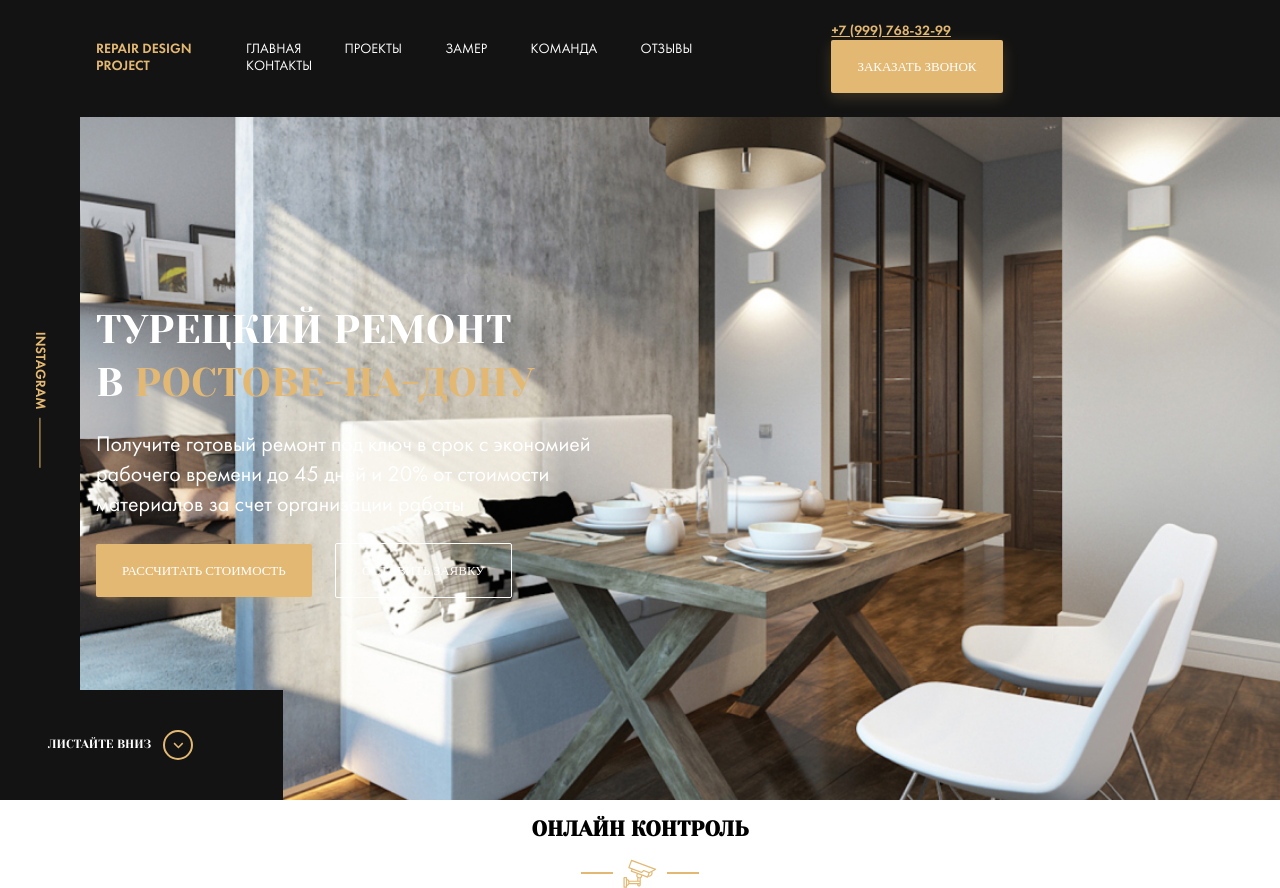
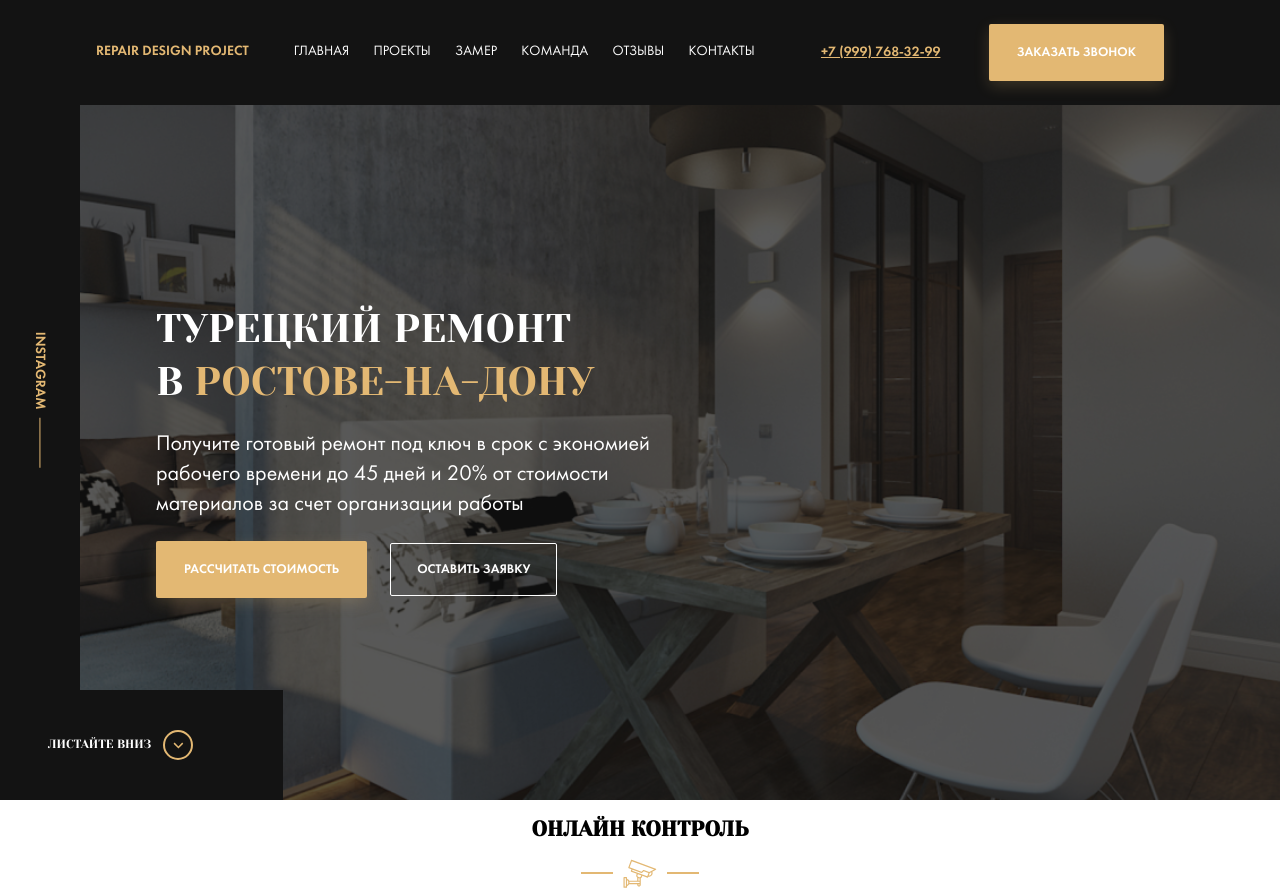
Before and after one commit to Evgeniy10/housing-renovation, a PHP site: page / in a window 1280 px wide. Run offline with PHP 8.4, Linux system fonts and the light colour scheme.

Commit message:
refact: make adaptive layout for header end hero

```diff
--- a/css/style.css
+++ b/css/style.css
@@ -319,13 +319,14 @@ template {
   display: none; }
 
 .button {
-  /* padding: 13px 20px; */
   border: none;
   border-radius: 2px;
-  text-transform: uppercase; }
+  text-transform: uppercase;
+  font-size: 0.93rem; }
   .button:hover {
     cursor: pointer; }
   .button--primary {
+    padding: 13px 20px;
     background-color: #E3B873;
     color: #fff;
     box-shadow: 0px 5px 15px rgba(227, 184, 115, 0.2);
@@ -333,6 +334,7 @@ template {
     .button--primary:hover {
       box-shadow: none; }
   .button--outline {
+    padding: 12px 20px;
     border: 1px solid #fff;
     background-color: transparent;
     color: #fff; }
@@ -345,9 +347,12 @@ template {
 *, *:before, *:after {
   box-sizing: border-box; }
 
+html {
+  font-size: 14px; }
+
 body {
   font-family: 'Futura Book', sans-serif;
-  font-size: 14px; }
+  font-size: 1rem; }
 
 .section-title {
   text-align: center;
@@ -388,7 +393,7 @@ body {
   text-decoration: none;
   color: #fff;
   text-transform: uppercase;
-  margin-right: 40px;
+  margin-right: 2.85rem;
   transition: color 0.2s; }
   .nav__item:hover {
     color: #E3B873; }
@@ -407,7 +412,7 @@ body {
   font-size: 14px;
   line-height: 16px; }
 
-.button {
+.button--primary {
   font-family: 'Futura DemiC';
   font-size: 13px;
   line-height: 15px; }
@@ -422,11 +427,20 @@ body {
   background: #131313 url("../img/hero-bg.jpg") no-repeat center/cover;
   height: 100vh;
   color: #fff; }
+  .hero::before {
+    content: '';
+    position: absolute;
+    top: 0;
+    left: 0;
+    width: 100%;
+    height: 100%;
+    background: rgba(19, 19, 19, 0.7); }
   .hero__content {
     position: relative;
-    max-width: 670px; }
+    max-width: 47.85rem;
+    margin-left: 4.28rem; }
   .hero__text {
-    font-size: 22px;
+    font-size: 1.57rem;
     max-width: 500px;
     line-height: 30px; }
   .hero__instagram {
@@ -443,9 +457,6 @@ body {
     display: flex;
     align-items: center;
     justify-content: center;
-    left: 0;
-    bottom: 0;
-    padding: 40px 90px 40px 48px;
     font-family: 'Yeseva One';
     font-weight: normal;
     font-size: 12px;
@@ -490,7 +501,7 @@ body {
   margin: 0;
   font-family: 'Yeseva One', cursive;
   text-transform: uppercase;
-  font-size: 40px;
+  font-size: 2.857rem;
   font-style: normal;
   font-weight: normal;
   line-height: 53px; }
@@ -498,17 +509,55 @@ body {
     color: #E3B873; }
 
 .button {
-  font-family: 'Futura Demi';
+  font-family: 'Futura DemiC';
   font-weight: 500;
   font-size: 13px;
   line-height: 15px;
   margin-right: 20px;
-  padding: 17px 26px;
-  padding: 19px 26px 19px 26px; }
+  padding: 18px 26px 18px 26px; }
+  .button--primary {
+    border: 2px solid #E3B873;
+    padding: 19px 26px 19px 26px; }
 
-*, *:before, *:after {
-  box-sizing: border-box; }
+@media screen and (max-width: 1345px) {
+  .nav__item {
+    margin-right: 1.5rem; } }
 
-body {
-  font-family: 'Futura Book', sans-serif;
-  font-size: 14px; }
+@media screen and (max-width: 1200px) {
+  html {
+    font-size: 12px; }
+  .nav__item {
+    margin-right: 1rem; } }
+
+@media screen and (max-width: 992px) {
+  .nav {
+    display: none; }
+  .hero__instagram {
+    display: none; }
+  .hero__content {
+    margin-left: 0; } }
+
+@media screen and (max-width: 570px) {
+  .contacts__phone {
+    margin-right: 0;
+    color: #fff;
+    text-decoration: none; }
+  .contacts__button {
+    display: none; }
+  .title {
+    font-size: 1.64rem; }
+  .hero__scroll-down {
+    display: none; }
+  .hero__content {
+    max-width: 22.86rem; }
+  .hero__text {
+    font-size: 1.29rem;
+    margin-bottom: 2.28rem; }
+  .hero__button {
+    display: block;
+    min-width: 22.86rem;
+    margin-bottom: 1.85rem; } }
+
+@media screen and (max-height: 609px) {
+  .hero__scroll-down {
+    display: none; } }
--- a/sass/_interface.sass
+++ b/sass/_interface.sass
@@ -3,6 +3,8 @@
   border: none
   border-radius: 2px
   text-transform: uppercase
+  font-size: 0.93rem
+  // font-family: 'Futura DemiC';
   &:hover
     cursor: pointer
 
--- /dev/null
+++ b/sass/_media.sass
@@ -0,0 +1,48 @@
+@media screen and ( max-width: 1345px )
+  .nav
+    &__item
+      margin-right: 1.5rem
+
+@media screen and ( max-width: 1200px )
+  html
+    font-size: 12px
+  .nav
+    &__item
+      margin-right: 1rem
+
+@media screen and ( max-width: 992px )
+  .nav
+    display: none
+  .hero
+    &__instagram
+      display: none
+    &__content
+      margin-left: 0
+
+@media screen and ( max-width: 570px )
+  .contacts
+    &__phone
+      margin-right: 0
+      color: $light
+      text-decoration: none
+    &__button
+      display: none
+  .title
+    font-size: 1.64rem
+  .hero
+    &__scroll-down
+      display: none
+    &__content
+      max-width: 22.86rem
+    &__text
+      font-size: 1.29rem
+      margin-bottom: 2.28rem
+    &__button
+      display: block
+      min-width: 22.86rem
+      margin-bottom: 1.85rem
+
+@media screen and ( max-height: 609px )
+  .hero
+    &__scroll-down
+      display: none
--- a/sass/_settings.sass
+++ b/sass/_settings.sass
@@ -1,8 +1,12 @@
 *, *:before, *:after
   box-sizing: border-box  // убрать прокрутку
+
+html
+  font-size: 14px
+
 body
   font-family: 'Futura Book', sans-serif
-  font-size: 14px
+  font-size: 1rem
 .section
   &-title
     text-align: center
--- a/sass/style.sass
+++ b/sass/style.sass
@@ -7,3 +7,6 @@
 @import 'templates/header'
 @import 'templates/hero'
 @import 'templates/control'
+
+
+@import 'media'
--- a/sass/templates/_header.sass
+++ b/sass/templates/_header.sass
@@ -24,7 +24,7 @@
     text-decoration: none
     color: $light
     text-transform: uppercase
-    margin-right: 40px
+    margin-right: 2.85rem
     transition: color 0.2s
     &:hover
       color: $primary
@@ -44,7 +44,7 @@
     font-size: 14px;
     line-height: 16px;
 
-.button
+.button--primary
   font-family: 'Futura DemiC';
   font-size: 13px;
   line-height: 15px;
--- a/sass/templates/_hero.sass
+++ b/sass/templates/_hero.sass
@@ -18,24 +18,12 @@
     background: rgba($dark, 0.7);
   &__content
     position: relative       // затемнение на заднем фоне
-    max-width: 670px
+    max-width: 47.85rem
+    margin-left: 4.28rem
   &__text
-    font-size: 22px
+    font-size: 1.57rem
     max-width: 500px
     line-height: 30px;
-<<<<<<< HEAD
-=======
-  &__button
-    font-family: 'Futura DemiC';
-    font-weight: 500;
-    font-size: 13px;
-    line-height: 15px;
-    margin-right: 20px
-  &--outline
-    padding: 18px 26px
-  &--primary
-    padding: 19px 26px 19px 26px
->>>>>>> 8ed2e373f1bd6088517f2d0725e7439e5acd95a3
 
   &__instagram
     position: absolute
@@ -51,9 +39,6 @@
     display: flex
     align-items: center
     justify-content: center
-    left: 0
-    bottom: 0
-    padding: 40px 90px 40px 48px
     font-family: 'Yeseva One'
     font-weight: normal;
     font-size: 12px;
@@ -104,7 +89,7 @@
   margin: 0
   font-family: 'Yeseva One', cursive
   text-transform: uppercase
-  font-size: 40px
+  font-size: 2.857rem
   font-style: normal;
   font-weight: normal;
   line-height: 53px;
@@ -112,7 +97,7 @@
     color: $primary
 
 .button
-  font-family: 'Futura Demi';
+  font-family: 'Futura DemiC';
   font-weight: 500;
   font-size: 13px;
   line-height: 15px;
```
